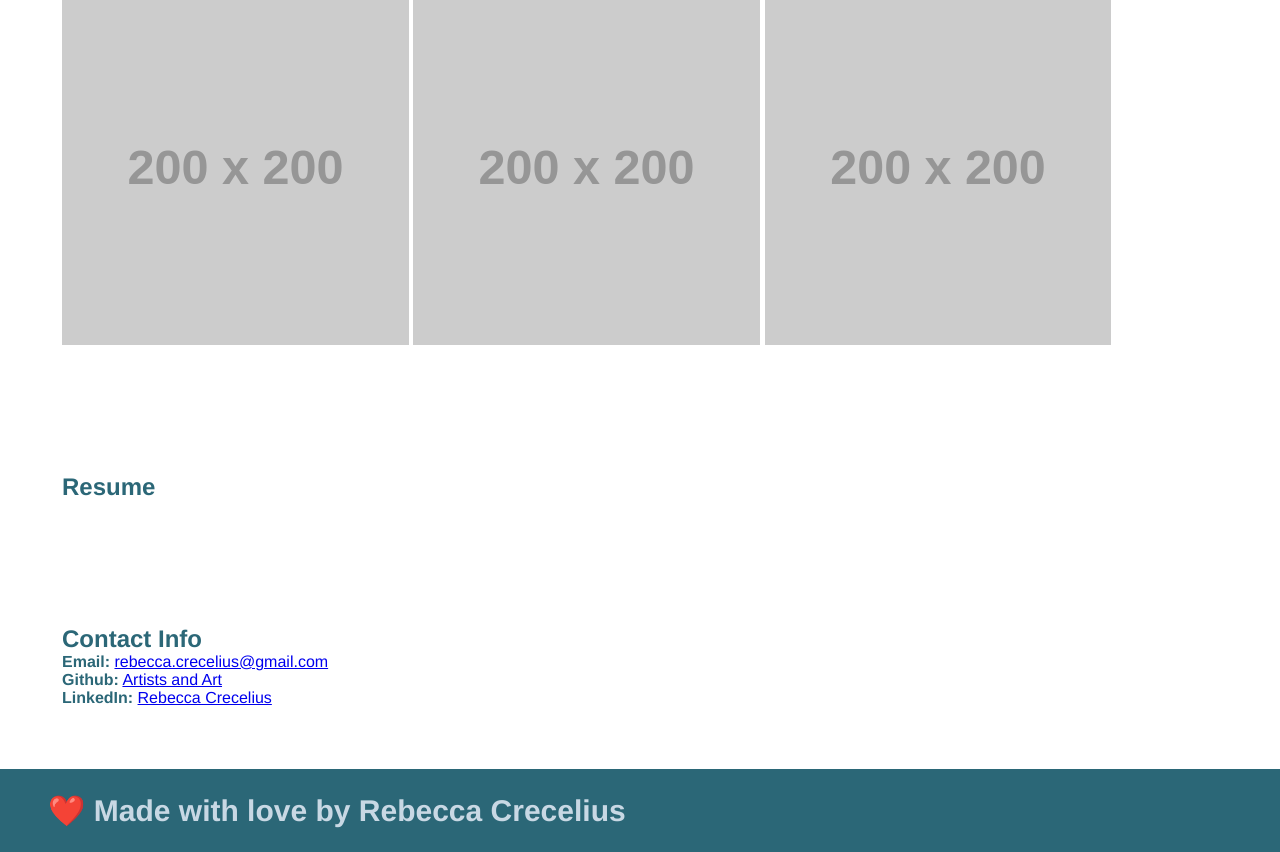
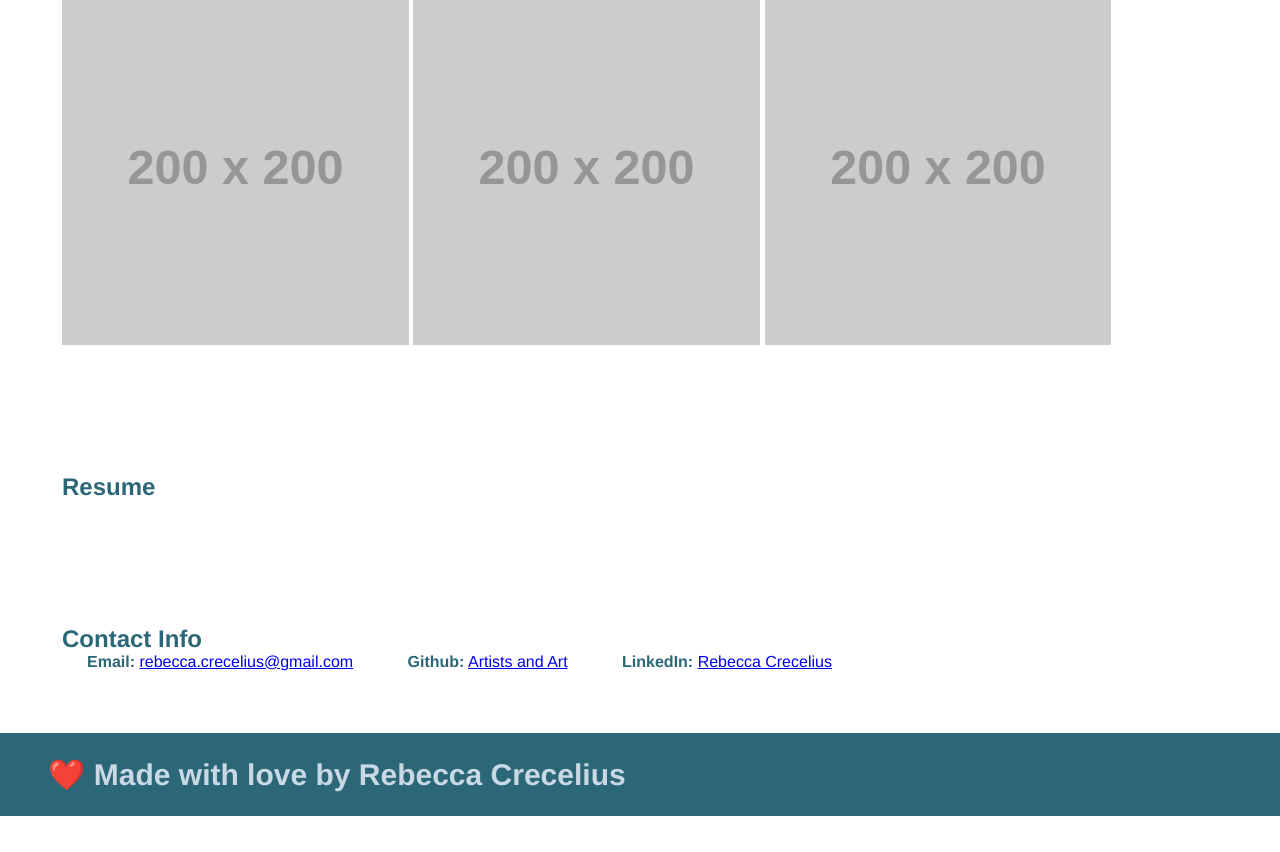
Before and after one commit to artistsandart/portfolio, a plain HTML site: page index.html in a window 1280 px wide. Shown: the part 2478-3330 px from the top of the page. After the commit the page ends 3294 px from the top, so only its background shows below. Drawn offline with Linux system fonts and the light colour scheme; placeholder pictures from the web are drawn by us.

Commit message:
align contact info

```diff
--- a/assets/css/style.css
+++ b/assets/css/style.css
@@ -178,4 +178,9 @@ h3 p {
 
 #Contact ul li {
     list-style: none;
+    display: inline;
+    flex-wrap: wrap;
+    justify-content: space-between;
+    align-items: center;
+    padding: 25px;
 }
```
